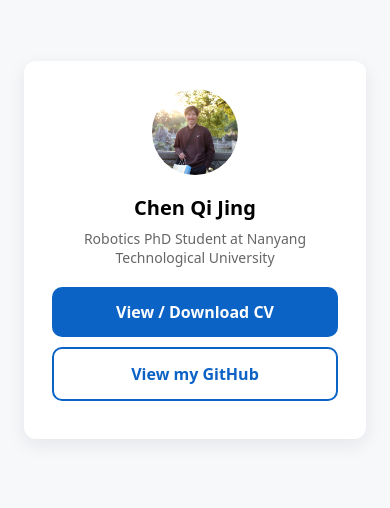
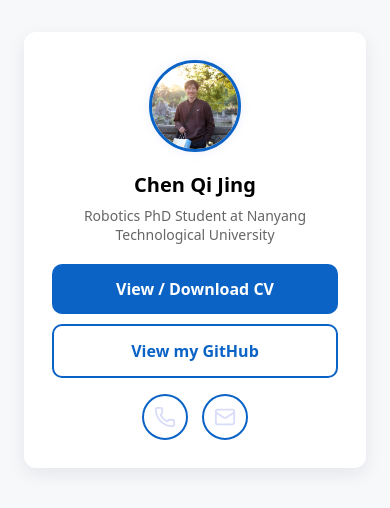
Before and after one commit to qj25/cv-landing, a plain HTML site: page index.html in a window 390 px wide. Shown: the part 196-704 px from the top of the page. Drawn offline with Linux system fonts and the light colour scheme.

Commit message:
add phone and email

```diff
--- a/index.html
+++ b/index.html
@@ -9,7 +9,16 @@
     html,body{height:100%;margin:0;font-family:system-ui,-apple-system,Segoe UI,Roboto,"Helvetica Neue",Arial;}
     body{display:flex;align-items:center;justify-content:center;background:var(--bg);padding:24px}
     .card{width:100%;max-width:420px;background:var(--card);border-radius:12px;box-shadow:0 6px 18px rgba(20,20,40,0.08);padding:28px;text-align:center}
-    img.avatar{width:86px;height:86px;border-radius:999px;object-fit:cover;margin-bottom:14px}
+    /* img.avatar{width:86px;height:86px;border-radius:999px;object-fit:cover;margin-bottom:14px} */
+    img.avatar {
+      width: 86px;
+      height: 86px;
+      border-radius: 999px;
+      object-fit: cover;
+      margin-bottom: 14px;
+      border: 3px solid var(--accent); /* 👈 new circular border */
+      box-shadow: 0 0 10px rgba(191, 201, 244, 0.3); /* optional subtle glow */
+    }
     h1{margin:0;font-size:20px}
     p{margin:8px 0 20px;color:var(--muted);font-size:14px}
     .btn{display:block;text-decoration:none;padding:14px;border-radius:10px;margin:10px 0;font-weight:600}
@@ -20,7 +29,7 @@
       :root {
         --bg: #111;
         --card: #1a1a1a;
-        --accent: #4da3ff;
+        --accent: #bfc9f4;
         --muted: #aaa;
       }
       body {
@@ -39,7 +48,53 @@
         border-color: var(--accent);
         color: var(--accent);
       }
+      .btn-cv:hover {
+        background: #aab6f0; /* slightly darker hover tone */
+        color: #000;
+        transform: translateY(-2px);
+      }
+      .btn-gh:hover {
+        border-color: #aab6f0; /* slightly darker hover tone */
+        color: #aab6f0;
+        transform: translateY(-2px);
+      }
     }
+    .contact-buttons {
+      margin-top: 16px;
+      display: flex;
+      justify-content: center;
+      gap: 14px;
+    }
+
+    .icon-btn {
+      display: inline-flex;
+      align-items: center;
+      justify-content: center;
+      width: 42px;
+      height: 42px;
+      border-radius: 50%;
+      background: var(--card);
+      color: var(--accent);
+      font-size: 20px;
+      text-decoration: none;
+      border: 2px solid var(--accent);
+      transition: all 0.2s ease;
+    }
+
+    .icon-btn:hover {
+      background: var(--accent);
+      color: white;
+      transform: translateY(-2px);
+    }
+    .icon-btn:hover, .btn-cv:hover, .btn-gh:hover {
+      box-shadow: 0 0 10px rgba(191, 201, 244, 0.6);
+    }
+    .icon {
+      width: 22px;
+      height: 22px;
+      filter: invert(86%) sepia(8%) saturate(634%) hue-rotate(198deg) brightness(102%) contrast(95%);
+    }
+
   </style>
 </head>
 <body>
@@ -54,7 +109,14 @@
     <!-- UPDATE these links -->
     <a class="btn btn-cv" href="https://drive.google.com/file/d/1cMA4NC2_RCRqNH0dt1yTaTwuZFUd402I/view?usp=sharing" target="_blank" rel="noopener">View / Download CV</a>
     <a class="btn btn-gh" href="https://github.com/qj25" target="_blank" rel="noopener">View my GitHub</a>
-
+    <div class="contact-buttons">
+      <a class="icon-btn" href="tel:+6591550292" title="Call me">
+        <img src="misc/phone.svg" alt="Phone" class="icon">
+      </a>
+      <a class="icon-btn" href="mailto:qijing89586@gmail.com" title="Email me">
+        <img src="misc/mail.svg" alt="Email" class="icon">
+      </a>
+    </div>
     <!-- <small>Tip: If the CV doesn't open, open the short link: <strong>qj25.github.io</strong></small> -->
   </div>
 </body>
```
Also changed, not shown: misc/mail.svg (added), misc/phone.svg (added).
